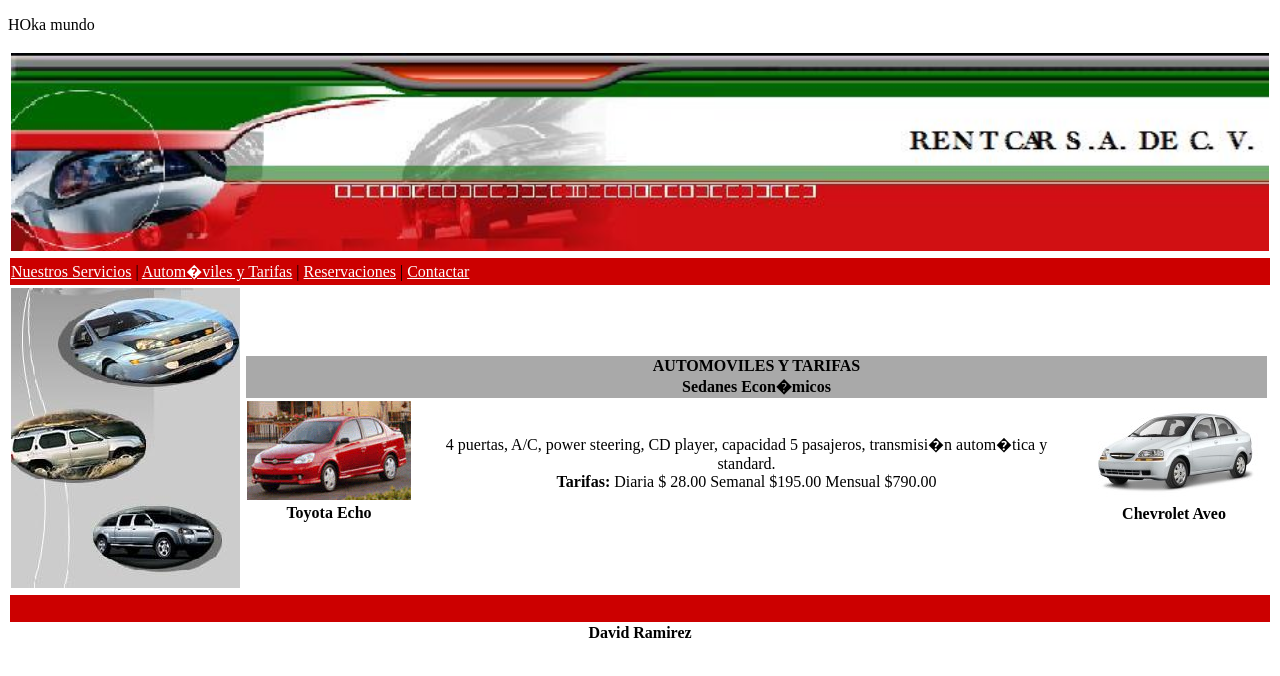
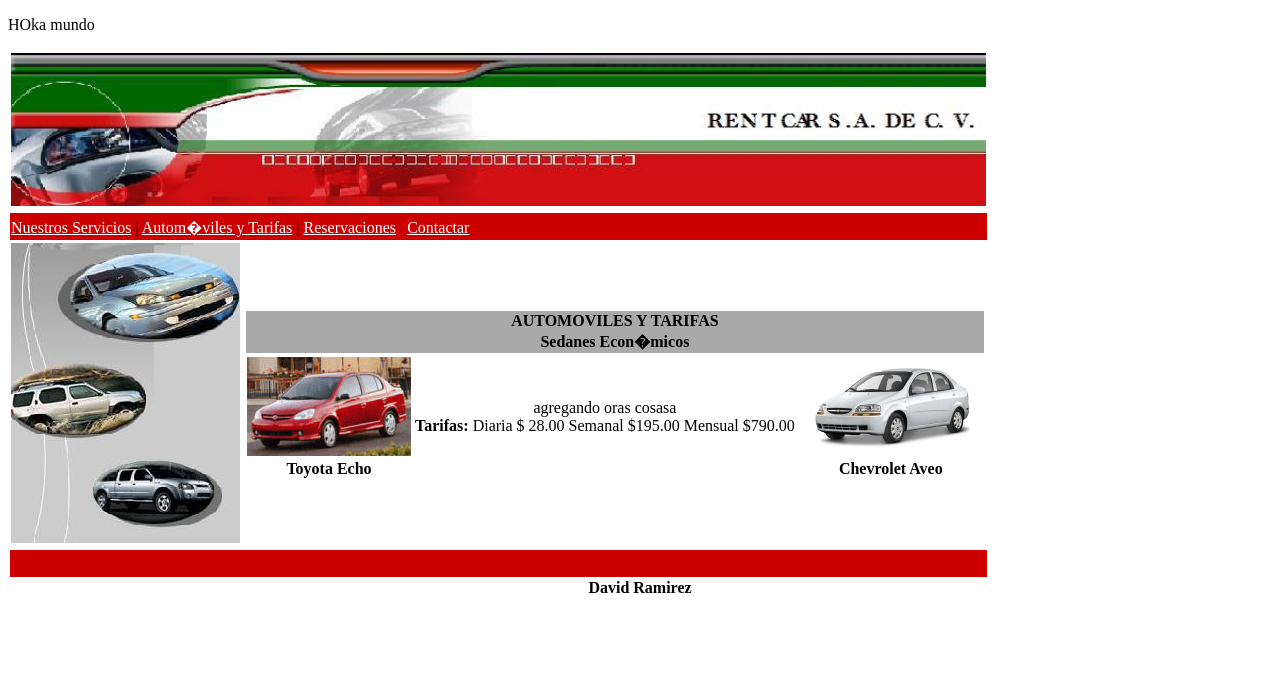
Before and after one commit to dzometa/dpweb, a plain HTML site: page Index.html in a window 1280 px wide. Drawn offline with Linux system fonts and the light colour scheme.

Commit message:
Agregando mennu

```diff
--- a/Index.html
+++ b/Index.html
@@ -30,7 +30,7 @@
   													<br><b>Toyota Echo</b>
   											</td>
   											<td align="center">
-  													4 puertas, A/C, power steering, CD player, capacidad 5 pasajeros, transmisi�n autom�tica y standard.
+  													agregando oras cosasa
   													<br><b>Tarifas:</b>
   													Diaria $  28.00
          										Semanal  $195.00
```
